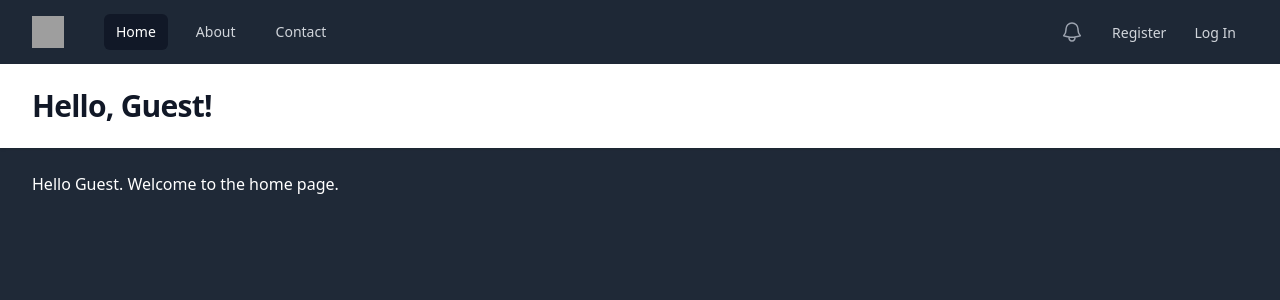
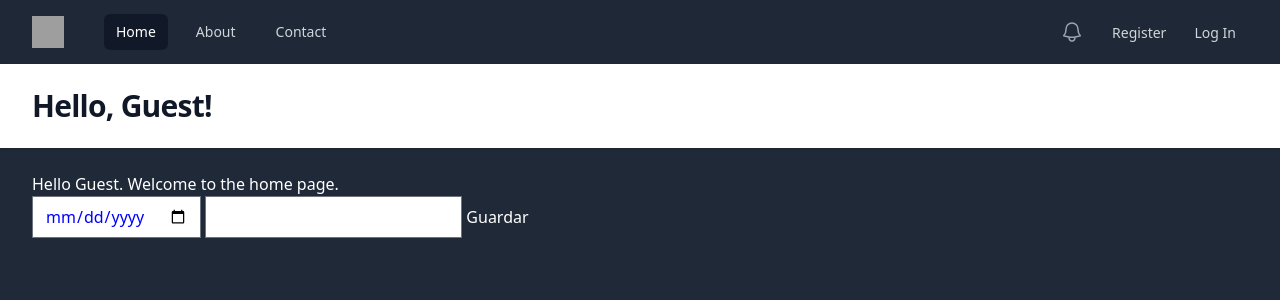
Before and after one commit to Paulo2722/Practica-Videos-PHP, a PHP site: page / in a window 1280 px wide. Shown: the top 300 px of the page. Run offline with PHP 8.4, Linux system fonts and the light colour scheme; some libraries are stand-ins or nearby versions; grey boxes are pictures that could not be loaded.

Commit message:
Guardar datos adicionales de los usuarios

```diff
--- a/demo/views/index.view.php
+++ b/demo/views/index.view.php
@@ -5,6 +5,13 @@
     <main>
         <div class="mx-auto max-w-7xl px-4 py-6 sm:px-6 lg:px-8">
             <p class="text-white">Hello <?= $_SESSION['user']['name'] ?? "Guest" ?>. Welcome to the home page.</p>
+
+            <!--Campos para añadir el cumpleaños y el telefono!-->
+            <form method="post">
+                <input type="date" style="color: blue">
+                <input type="text" style="color: blue">
+                <button type="submit">Guardar</button>
+            </form>
         </div>
     </main>
 
--- a/demo/views/partials/nav.php
+++ b/demo/views/partials/nav.php
@@ -131,5 +131,6 @@
                     out</a>
             </div>
         </div>
+
     </el-disclosure>
 </nav>
```
Also changed, not shown: demo/Http/controllers/registration/store.php (+8 -2 lines).
